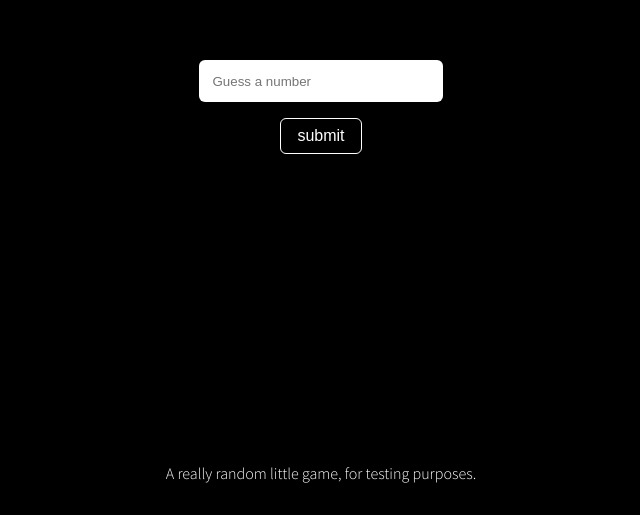
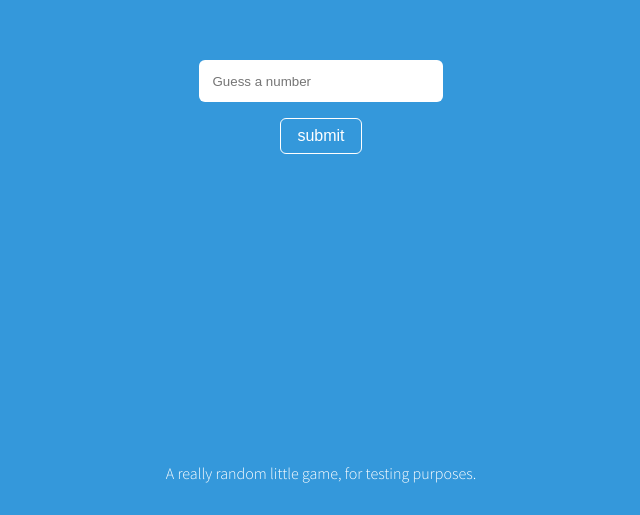
Before and after one commit to aaron-mtx/numbergen-game, a plain HTML site: page index.html in a window 1280 px wide. Shown: the part 301-816 px from the top of the page, without its empty margins (319-959 px from the left). Drawn offline with Linux system fonts and the light colour scheme.

Commit message:
Changed colour
Changed body colour from black to #3498db

```diff
--- a/main.css
+++ b/main.css
@@ -5,7 +5,7 @@ body {
   flex-direction: column;
   justify-content: center;
   align-items: center;
-  background-color: black;
+  background-color: #3498db;
 }
 
 input[type="button"] {
```
